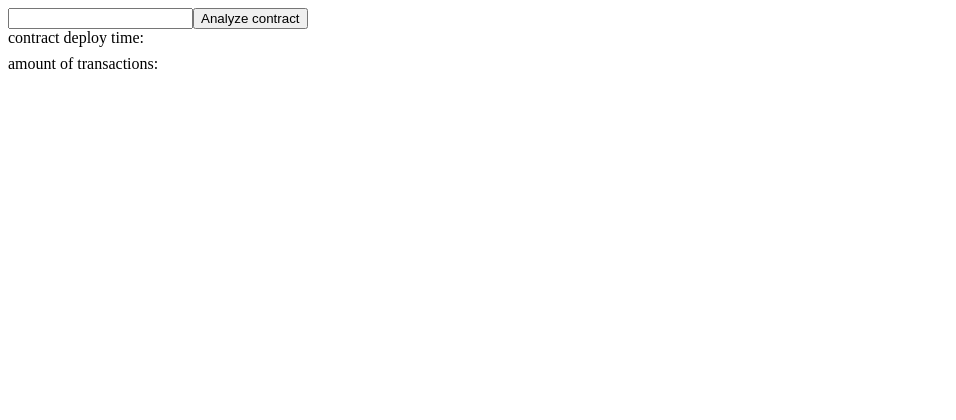
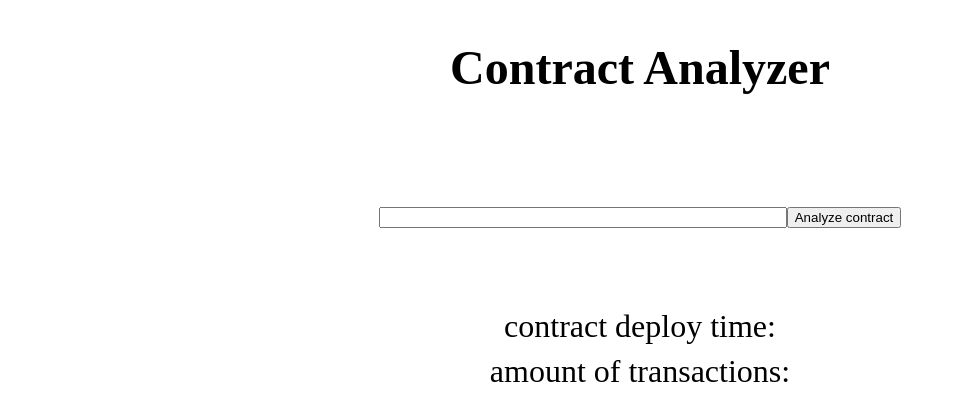
Before and after one commit to microHoffman/Contracts-Analyzer, a Vue app: page / in a window 1280 px wide. Shown: the top 420 px of the page, without its empty margins (0-956 px from the left). Built offline with nearby package versions, Linux system fonts and the light colour scheme.

Commit message:
added styles and loaders

```diff
--- a/src/App.vue
+++ b/src/App.vue
@@ -1,15 +1,20 @@
 <template>
+  <div class="wrapper">
+    <h1>Contract Analyzer</h1>
+    <div class="input-wrapper">
       <input class="input" v-model="address" @keyup.enter="analyzeContract" />
       <button class="button" @click="analyzeContract">Analyze contract</button>
-  <div class="contract-deploy-time">
+    </div>
+    <div class="result-item contract-deploy-time">
       contract deploy time:
       <div v-if="isLoadingContractDeployTime" class="loader"></div>
       <template v-else-if="contractDeployTime">{{ contractDeployTime }}</template>
     </div>
-  <div>
+    <div class="result-item">
       amount of transactions:
       <div v-if="isLoadingNativeTransactions" class="loader"></div>
       <template v-else-if="nativeTransactions?.total || nativeTransactions?.total === 0">{{ nativeTransactions.total }}</template>
+    </div>
   </div>
 </template>
 
@@ -40,17 +45,35 @@ const analyzeContract = async (): Promise<void> => {
 
 
 <style>
+.wrapper {
+  display: grid;
+  place-items: center;
+}
+
+h1 {
+  font-size: 3rem;
+}
+
+.input-wrapper {
+  margin-top: 5rem;
+  margin-bottom: 5rem;
+}
+
+.input {
+  width: 25rem;
+}
+
 .loader {
   display: inline-block;
-  width: 24px;
-  height: 24px;
+  width: 35px;
+  height: 35px;
 }
 
 .loader:after {
   content: " ";
   display: block;
-  width: 16px;
-  height: 16px;
+  width: 30px;
+  height: 30px;
   margin: 8px;
   border-radius: 50%;
   border: 4px solid black;
@@ -70,4 +93,8 @@ const analyzeContract = async (): Promise<void> => {
 .contract-deploy-time {
   margin-bottom: 0.5rem;
 }
+
+.result-item {
+  font-size: 2rem;
+}
 </style>
--- a/src/web3/nodeProvider.ts
+++ b/src/web3/nodeProvider.ts
@@ -1,4 +1,4 @@
 import {ethers} from "ethers";
 
-const nodeProvider = ethers.providers.getDefaultProvider()
+const nodeProvider = ethers.providers.getDefaultProvider()  // todo change this to faster provider
 export default nodeProvider
```
Lines whose indentation alone changed are shown as unchanged.
